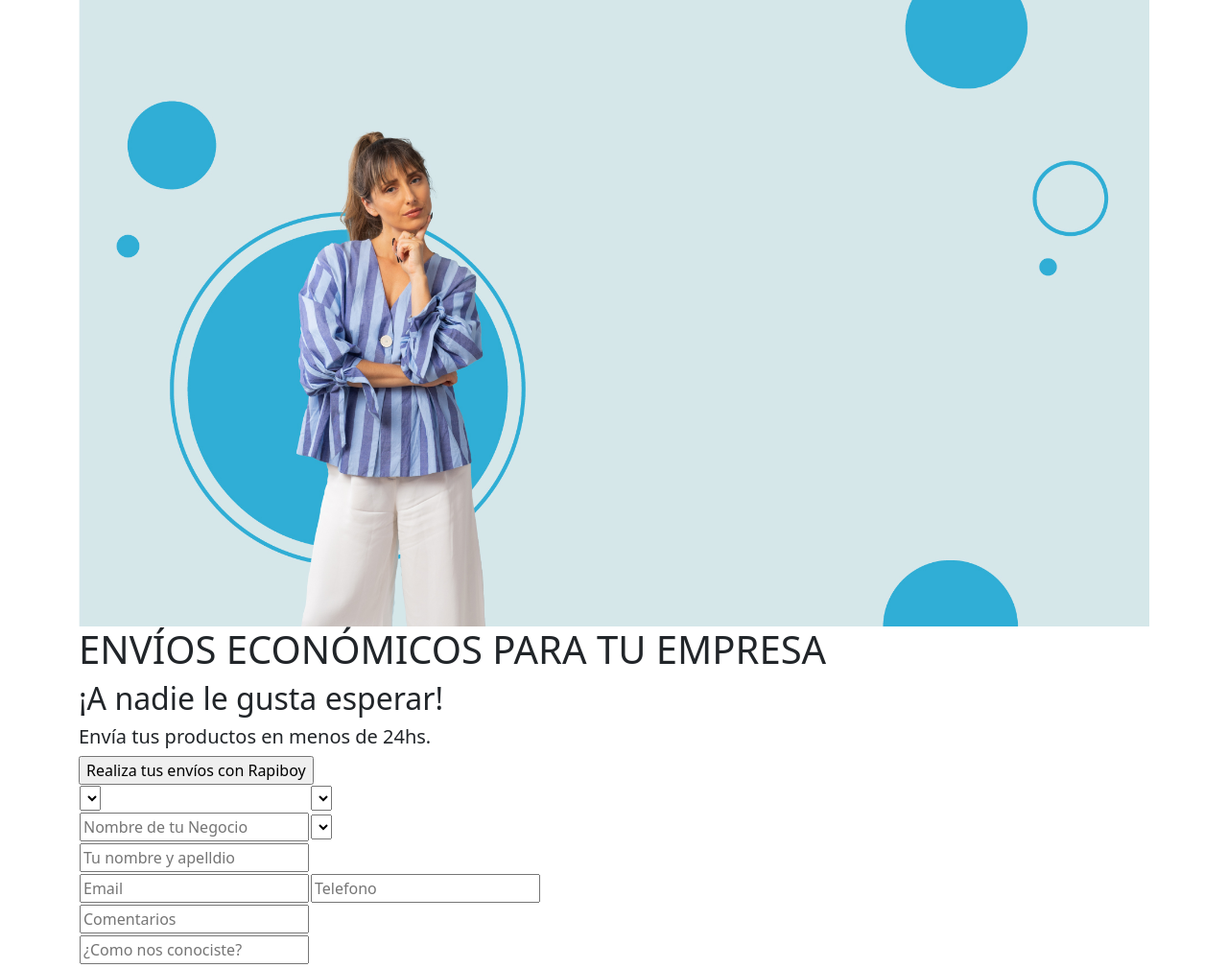
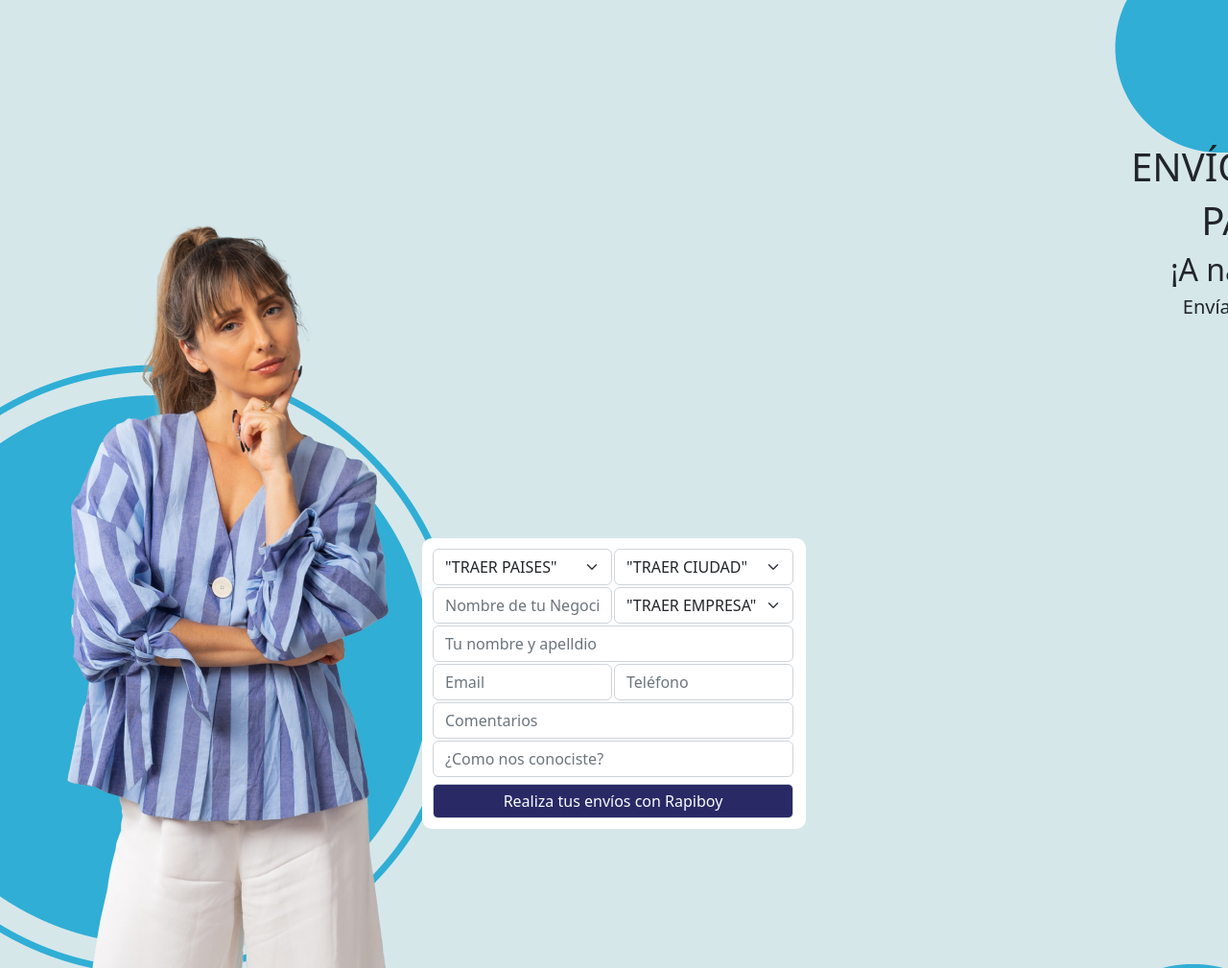
Before and after one commit to lucastabare/email-work, a plain HTML site: page landing/index.html in a window 1280 px wide. Shown: the top 1009 px of the page at 96% size. Drawn offline with nearby package versions, Linux system fonts and the light colour scheme.

Commit message:
Trabajando en la parte 1°

```diff
--- a/landing/index.html
+++ b/landing/index.html
@@ -13,39 +13,75 @@
 </head>
 
 <body>
+
     <!-- 1° parte-->
-    <div class="container" width="100%">
+
+    <div class="divHeader">
         <div class="titleHeader">
-            <img src="./assets/recursos/header.jpg" alt="header" class="imgHeader" style="background-size:inerit;" width="100%" height="100%" >
-            <h1>ENVÍOS ECONÓMICOS PARA TU EMPRESA </h1>
-            <h2>¡A nadie le gusta esperar!</h3>
-            <h5>Envía tus productos en menos de 24hs.</h6>
+            <div class="headerText">
+                <h1>ENVÍOS ECONÓMICOS </h1>
+                <h1>PARA TU EMPRESA</h1>
+                <h2>¡A nadie le gusta esperar!</h3>
+                <h5>Envía tus productos en menos de 24hs.</h6>
+            </div>
+            <div>
+                <img src="./assets/recursos/header.jpg" alt="header" class="imgHeader" style="background-size:inerit;">
+            </div>
         </div>
-        <div class="formHeader" backgroung="#fff" position="absolut">
-            <table>
+        <div class="formHeader" position="absolut">
+            <table class="tableForm">
                 <tr>
-                    <td><select type="select" placeholder="Pais" name="Pais"></td>
-                    <td><select type="select" placeholder="Ciudad" name="Ciudad"></td>
+                    <td>
+                        <select class="form-select" type="select" aria-placeholder="Pais" name="País">
+                            <option value="">"TRAER PAISES"</option>
+                        </select>
+                    </td>
+                    <td colspan="2">
+                        <select class="form-select" type="select" placeholder="Ciudad" name="Ciudad">
+                            <option value="">"TRAER CIUDAD"</option>
+                        </select>
+                    </td>
+                    <td>
+                    </td>
+                </tr>
+
+                <tr>
+                    <td>
+                        <input class="form-control" type="text" name="negocio" placeholder="Nombre de tu Negocio">
+                    </td>
+                    <td>
+                        <select class="form-select" type="select" placeholder="Empresa">
+                            <option value="">"TRAER EMPRESA"</option>
+                        </select>
+                    </td>
                 </tr>
                 <tr>
-                    <td><input type="text" name="negocio" placeholder="Nombre de tu Negocio"></td>
-                    <td><select type="select" placeholder="Empresa"></td>
+                    <td colspan="2">
+                        <input class="form-control" name="name" placeholder="Tu nombre y apelldio"/>
+                    </td>
                 </tr>
                 <tr>
-                    <td><input name="name" placeholder="Tu nombre y apelldio"></input></td>
+                    <td>
+                        <input class="form-control" type="email" name="email"placeholder="Email" id="email" >
+                    </td>
+                    <td>
+                        <input class="form-control" type="number" name="tel" placeholder="Teléfono" id="tel">
+                    </td>
                 </tr>
                 <tr>
-                    <td><input type="email" name="email"placeholder="Email" id="email" ></td>
-                    <td><input type="number" name="tel" placeholder="Telefono" id="tel"></td>
+                    <td colspan="2">
+                        <input class="form-control" type="text" name="comentarios" placeholder="Comentarios">
+                    </td>
                 </tr>
                 <tr>
-                    <td><input type="text" name="comentarios" placeholder="Comentarios"></td>
+                    <td colspan="2">
+                        <input class="form-control" type="text" placeholder="¿Como nos conociste?">
+                    </td>
                 </tr>
                 <tr>
-                    <td><input type="text" placeholder="¿Como nos conociste?"></td>
-                </tr>
-                <tr>
-                    <input type="button" value="Realiza tus envíos con Rapiboy">
+                    <td colspan="2">
+                        <input class="form-control buttonHeader" type="button" value="Realiza tus envíos con Rapiboy">
+                    </td>
                 </tr>
             </table>
         </div>
--- a/landing/style.css
+++ b/landing/style.css
@@ -1,7 +1,54 @@
+/*Estilos:*/
 
 
 
+/*Estilos Header:*/
+
+.divHeader{
+    width: 100vw;
+    height: auto;
+    display: flex;
+    text-align: center;
+    justify-content: center;
+    align-items: center;
+    position: relative;
+}
+
+.titleHeader{
+    position: relative;
+    justify-items: center;
+}
+
+.headerText{
+    position: absolute;
+    top: 150px;
+    text-align: right;
+    width: 100%;
+    height: auto;
+}
+
 .imgHeader{
+    display: block;
+}
 
-    height: 100%;
+.formHeader{
+    width: 400px;
+    height: auto;
+    background-color: #fff;
+    border-radius: 10px;
+    position: absolute;
+    margin: 300px 0px 00px ;
+
 }
+
+.tableForm{
+    margin: 10px;
+}
+
+.buttonHeader{
+    background-color: #292966;
+    color: #FBFDFF;
+    border-radius: 5px;
+    padding: 5px 10px 5px 10px;
+    margin-top: 5px;
+}
```
